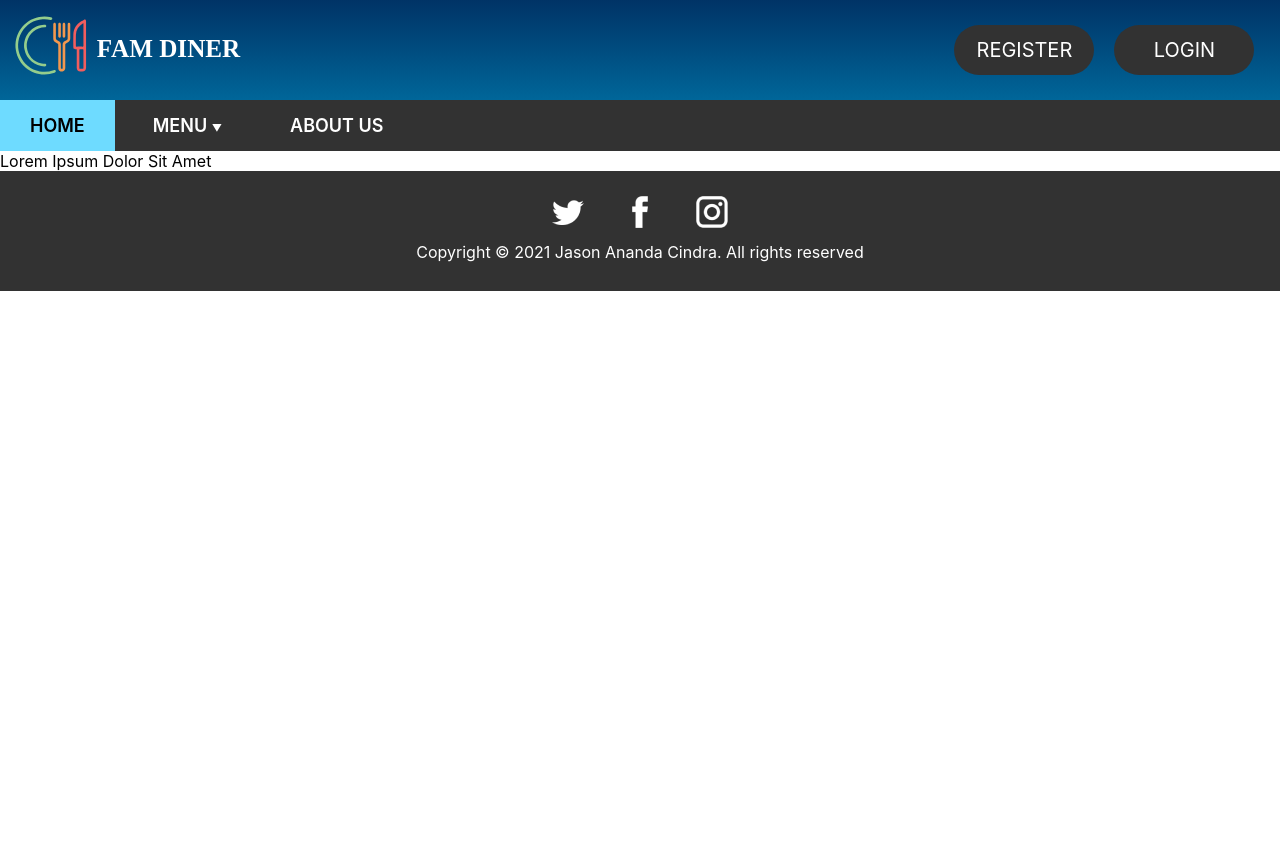
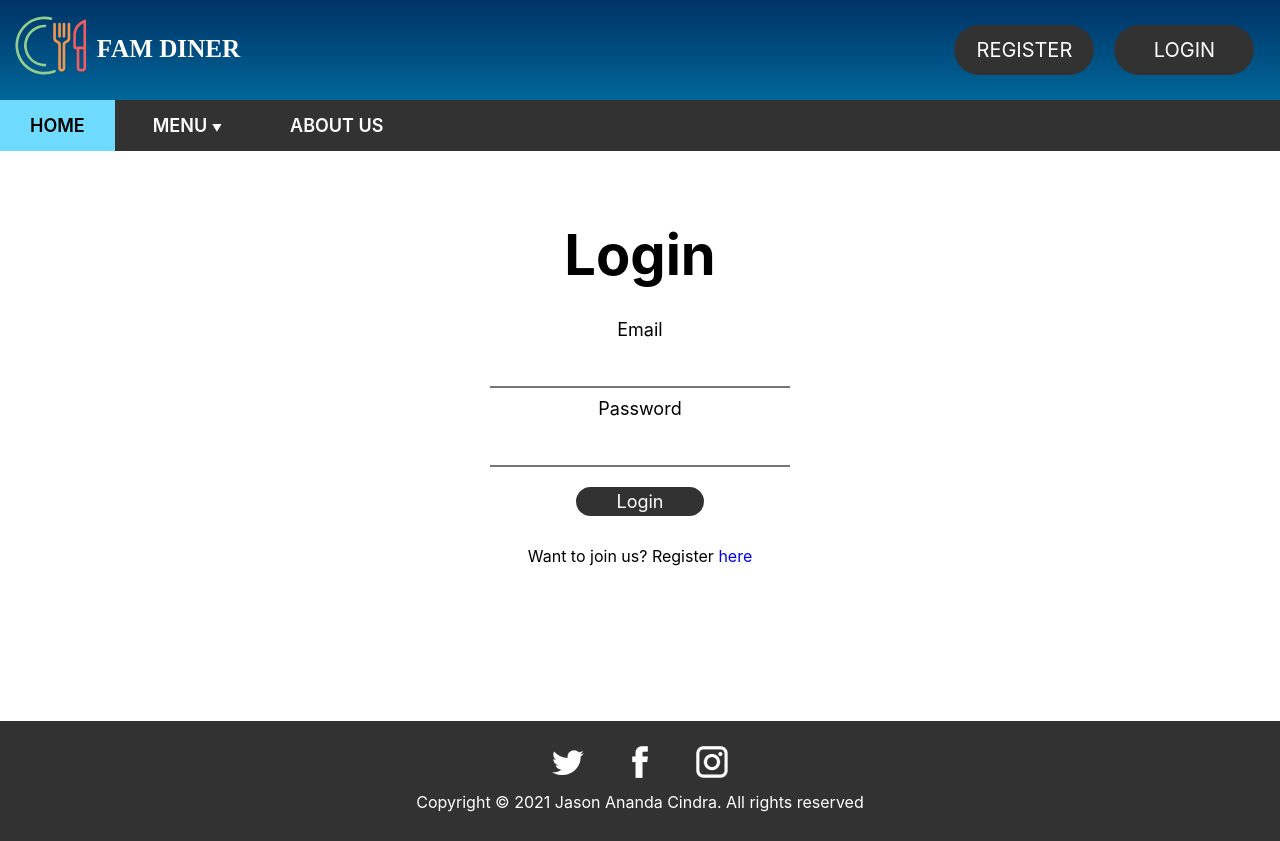
Before and after one commit to dnj-isme/amjs-task, a plain HTML site: page AMDP 1/html/login.html in a window 1280 px wide. Before the commit the page ends 800 px from the top, so only its background shows below. Drawn offline with Linux system fonts and the light colour scheme.

Commit message:
finalize login.html

```diff
--- a/AMDP 1/css/style.css
+++ b/AMDP 1/css/style.css
@@ -139,6 +139,7 @@ nav .nav-menu{
 }
 
 .dropdown-content {
+
     display: none;
     position: absolute;
     background-color: var(--bg-dark);
@@ -175,7 +176,7 @@ main{
     width: 100%;
 }
 
-/* home.html */
+/* home.html section */
 .home{
     background-image: linear-gradient(rgba(0, 0, 0, .5), rgba(0, 0, 0, .5)), url("../images/background_home.jpg");
     height: 700px;
@@ -201,7 +202,7 @@ main{
     text-decoration: none;
 }
 
-/* about.html */
+/* about.html section */
 .about {
     background-color: var(--bg-dark2);
     color: var(--txt-white);
@@ -243,6 +244,60 @@ main{
 
 .about .contact a:hover {
     text-decoration: underline;
+}
+
+/* login.html section */
+.login{
+    height: 500px;
+    text-align: center;
+}
+
+.login h1{
+    margin-top: 70px;
+    margin-bottom: 30px;
+
+    font-size: 56px;
+}
+
+.login form label, .login form input{
+    margin-top: 25px;
+    margin-bottom: 10px;
+    font-size: 18px;
+}
+
+.login form input:not(:last-child){
+    width: 300px;
+    outline: 0;
+    border-width: 0 0 2px;
+}
+
+.login form input:last-child{
+    padding: 4px 40px;
+    border-radius: 200px;
+    color: var(--txt-white);
+    border-style: none;
+    margin-top: 10px;
+    background-color: var(--bg-dark);
+}
+
+.login form input:last-child:hover{
+    transition-duration: var(--transition-time);
+    -webkit-transition-duration: var(--transition-time);
+    background-color: var(--bg-hover-dark);
+}
+
+.login a{
+    text-decoration: none;
+}
+.login a:hover{
+    text-decoration: underline;
+}
+
+/* div for erorr */
+#error{
+    height: 20px;
+    font-size: 16px;
+    color: red;
 }
 
 /* If screen is below 600 px */
--- a/AMDP 1/html/login.html
+++ b/AMDP 1/html/login.html
@@ -31,7 +31,18 @@
         <a class="nav-menu" href="./about.html">ABOUT US</a>
     </nav>
     <main>
-        Lorem Ipsum Dolor Sit Amet
+        <div class="login">
+            <h1>Login</h1>
+            <form name="login" action="./home.html" method="post" onsubmit="return validateLogin()">
+                <label for="email">Email</label> <br />
+                <input type="email" name="email" id="email" /> <br />
+                <label for="password">Password</label> <br />
+                <input type="password" name="password" id="password" /> <br />
+                <input type="submit" value="Login">
+            </form>
+            <div id="error"></div>
+            <p>Want to join us? Register <a href="./register.html">here</a></p>
+        </div>
     </main>
     <footer>
         <div class="footer-logos">
@@ -41,5 +52,7 @@
         </div>
         <p>Copyright &copy; 2021 Jason Ananda Cindra. All rights reserved</p>
     </footer>
+
+    <script src="../js/validate.js"></script>
 </body>
 </html>
--- a/AMDP 1/js/validate.js
+++ b/AMDP 1/js/validate.js
@@ -0,0 +1,29 @@
+function validateLogin()
+{
+    let errorDiv = document.getElementById("error");
+    let email = document.forms["login"]["email"].value;
+    let password = document.forms["login"]["password"].value;
+
+    errorDiv.innerHTML = "";
+
+    if(email == "" && password == "")
+    {
+        errorDiv.innerHTML = "You must fill your email and password";
+        return false;
+    }
+    else if (email == "")
+    {
+        errorDiv.innerHTML = "Please fill your email!";
+        return false;
+    }
+    else if (password == "")
+    {
+        errorDiv.innerHTML = "Please fill your password";
+        return false;
+    }
+    else
+    {
+        alert("Validation successful");
+        return true;
+    }
+}
```
